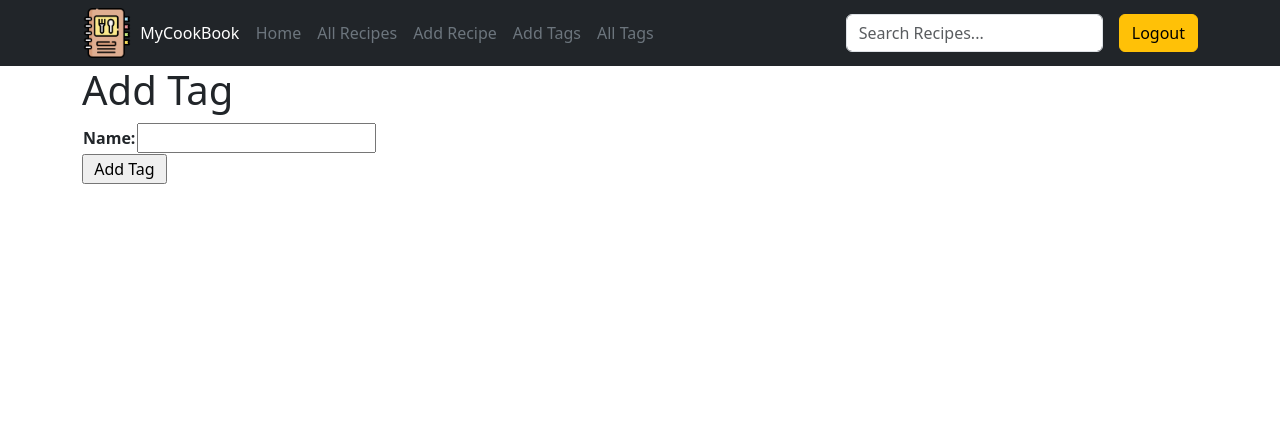
After one commit to Rrantisi/my-cook-book, a Django app: page /tags/create in a window 1280 px wide. The commit adds this page. Shown: the top 424 px of the page. Run offline with Django 4.2, Linux system fonts and the light colour scheme; the visitor is signed in with stand-in values (Sample User, id 1).

Commit message:
wip: creates tag model/views/urls/forms

```diff
--- a/main_app/admin.py
+++ b/main_app/admin.py
@@ -1,4 +1,4 @@
 from django.contrib import admin
-from .models import Recipe, Instruction, Ingredient
+from .models import Recipe, Instruction, Ingredient, Tag
 
-admin.site.register([Recipe, Instruction, Ingredient])
+admin.site.register([Recipe, Instruction, Ingredient, Tag])
--- a/main_app/models.py
+++ b/main_app/models.py
@@ -1,11 +1,21 @@
 from django.db import models
 from django.urls import reverse
 from django.contrib.auth.models import User
+
+class Tag(models.Model):
+    name = models.CharField(max_length=50)
+
+    def __str__(self):
+        return self.name
+
+    def get_absolute_url(self):
+        return reverse('tag_details', kwargs={'pk': self.id})
 
 class Recipe(models.Model):
     name = models.CharField(max_length=50)
     region = models.CharField(max_length=20, blank=True, null=True)
     user = models.ForeignKey(User, on_delete=models.CASCADE)
+    tag = models.ManyToManyField(Tag)
 
     def __str__(self):
         return self.name
@@ -31,9 +41,3 @@ class Ingredient(models.Model):
 
     def __str__(self):
         return f'{self.amount} of {self.name}'
-
-# class Tag(models.Model):
-#     name = models.CharField(max_length=50)
-
-#     def __str__(self):
-#         return self.name
--- a/main_app/static/js/recipe_data.js
+++ b/main_app/static/js/recipe_data.js
@@ -18,7 +18,6 @@ document.addEventListener('DOMContentLoaded', function() {
         })
             .then(response => response.json())
             .then(data => {
-                console.log(data)
                 data.result.forEach(item => {
                     const resultDiv = document.getElementById('result');
                     resultDiv.innerHTML += `
--- a/main_app/templates/base.html
+++ b/main_app/templates/base.html
@@ -10,7 +10,6 @@
     <link href="https://cdn.jsdelivr.net/npm/bootstrap@5.3.0/dist/css/bootstrap.min.css" rel="stylesheet" integrity="sha384-9ndCyUaIbzAi2FUVXJi0CjmCapSmO7SnpJef0486qhLnuZ2cdeRhO02iuK6FUUVM" crossorigin="anonymous">
     <script src="https://cdn.jsdelivr.net/npm/bootstrap@5.3.0/dist/js/bootstrap.bundle.min.js" integrity="sha384-geWF76RCwLtnZ8qwWowPQNguL3RmwHVBC9FhGdlKrxdiJJigb/j/68SIy3Te4Bkz" crossorigin="anonymous"></script>
     <script src="{% static 'js/recipe_data.js' %}"></script>
-    {% comment %} <script src="{% static 'js/recipe_details.js' %}"></script>   {% endcomment %}
     <title>My Cook Book</title>
 </head>
 <body>
@@ -27,7 +26,8 @@
                     <li><a href="/" class="nav-link px-2 text-secondary">Home</a></li>
                     <li><a href="{% url 'index' %}" class="nav-link px-2 text-secondary">All Recipes</a></li>
                     <li><a href="{% url 'recipe_create' %}" class="nav-link px-2 text-secondary">Add Recipe</a></li>
-                    <li><a href="" class="nav-link px-2 text-secondary">Add Tags</a></li>
+                    <li><a href="{% url 'tags_create' %}" class="nav-link px-2 text-secondary">Add Tags</a></li>
+                    <li><a href="{% url 'tags_index' %}" class="nav-link px-2 text-secondary">All Tags</a></li>
                 </ul>
                 <form method="GET" id="search-form" class="col-12 col-lg-auto mb-3 mb-lg-0 me-lg-3">
                     {% csrf_token %}
--- /dev/null
+++ b/main_app/templates/main_app/tag_form.html
@@ -0,0 +1,18 @@
+{% extends 'base.html' %}
+{% block content %}
+
+{% if object %}
+    <h1>Edit Tag</h1>
+{% else %}
+    <h1>Add Tag</h1>
+{% endif %}
+
+<form method="post">
+    {% csrf_token %}
+    <table>
+        {{ form.as_table }}
+    </table>
+    <input type="submit" value="{% if object %} Update Tag {% else %} Add Tag {% endif%}">
+</form>
+
+{% endblock %}
--- a/main_app/urls.py
+++ b/main_app/urls.py
@@ -10,6 +10,11 @@ urlpatterns = [
     path('recipes/create/', views.RecipeCreate.as_view(), name='recipe_create'),
     path('recipes/<int:recipe_id>/add_instruction/', views.add_instruction, name='add_instruction'),
     path('recipes/<int:recipe_id>/add_ingredient/', views.add_ingredient, name='add_ingredient'),
+    path('tags/', views.TagList.as_view(), name='tags_index'),
+    path('tags/create', views.TagCreate.as_view(), name='tags_create'),
+    path('tags/<int:pk>/', views.TagDetail.as_view(), name='tag_details'),
+    path('tags/<int:pk>/update/', views.TagUpdate.as_view(), name='tag_update'),
+    path('tags/<int:pk>/delete/', views.TagDelete.as_view(), name='tag_delete'),
     path('accounts/signup/', views.signup, name='signup'),
     path('api/recipes/', views.get_recipe_data, name='get_recipe_data'),
     path('api/recipes/<str:recipe_name>/', views.get_recipe_details, name='get_recipe_details'),
--- a/main_app/views.py
+++ b/main_app/views.py
@@ -1,4 +1,5 @@
 from django.views.generic.edit import CreateView, UpdateView, DeleteView
+from django.views.generic import ListView, DetailView
 from django.contrib.auth.decorators import login_required
 from django.contrib.auth.mixins import LoginRequiredMixin
 from django.shortcuts import render, redirect
@@ -6,7 +7,7 @@ from django.contrib.auth.forms import UserCreationForm
 from django.contrib.auth import login
 from django.http import JsonResponse
 import requests
-from .models import Recipe, Instruction, Ingredient
+from .models import Recipe, Instruction, Ingredient, Tag
 from .forms import InstructionForm, IngredientForm
 
 def home(request):
@@ -134,3 +135,21 @@ class RecipeUpdate(LoginRequiredMixin, UpdateView):
 class RecipeDelete(LoginRequiredMixin, DeleteView):
     model = Recipe
     success_url = '/recipes/'
+
+class TagList(LoginRequiredMixin, ListView):
+    model = Tag
+
+class TagDetail(LoginRequiredMixin, DetailView):
+    model = Tag
+
+class TagCreate(LoginRequiredMixin, CreateView):
+    model = Tag
+    fields = ['name']
+
+class TagUpdate(LoginRequiredMixin, UpdateView):
+    model = Tag
+    fields = ['name']
+
+class TagDelete(LoginRequiredMixin, DeleteView):
+    model = Tag
+    success_url = '/tags/'
```
Also changed, not shown: main_app/templates/main_app/tag_confirm_delete.html (added, +13 -0 lines), main_app/templates/main_app/tag_detail.html (added, +19 -0 lines), main_app/templates/main_app/tag_list.html (added, +19 -0 lines), main_app/migrations/0005_tag_recipe_tag.py (added).
